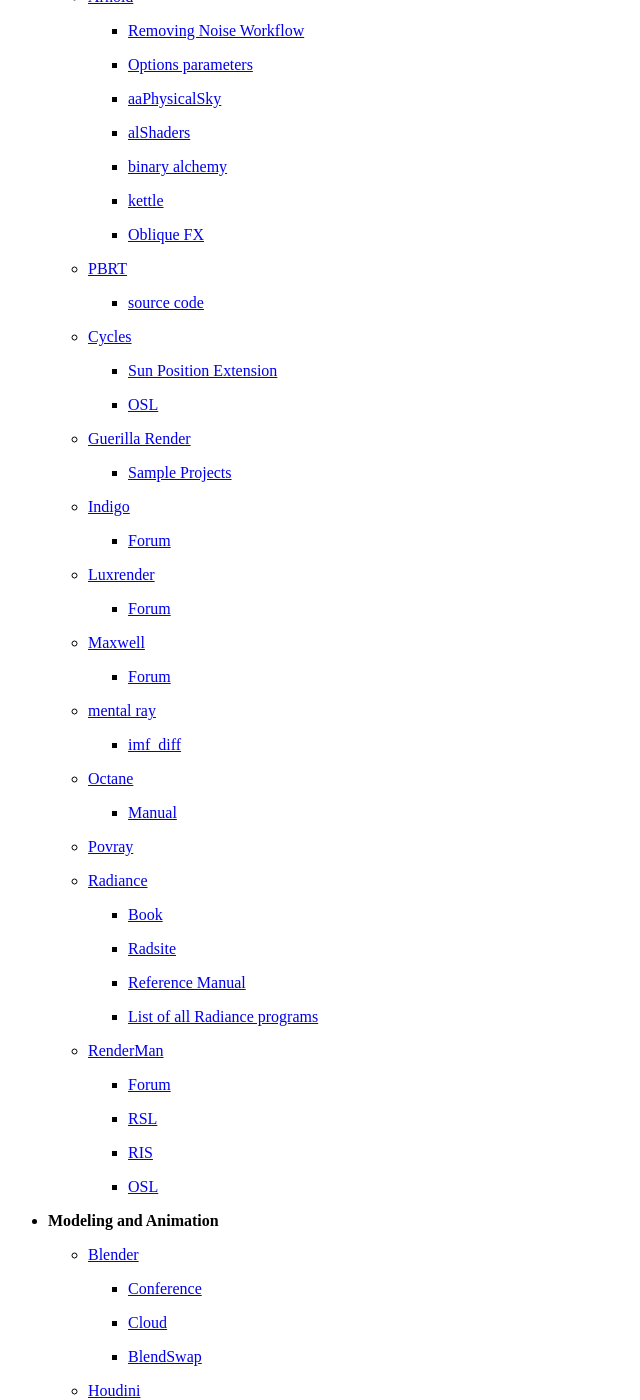
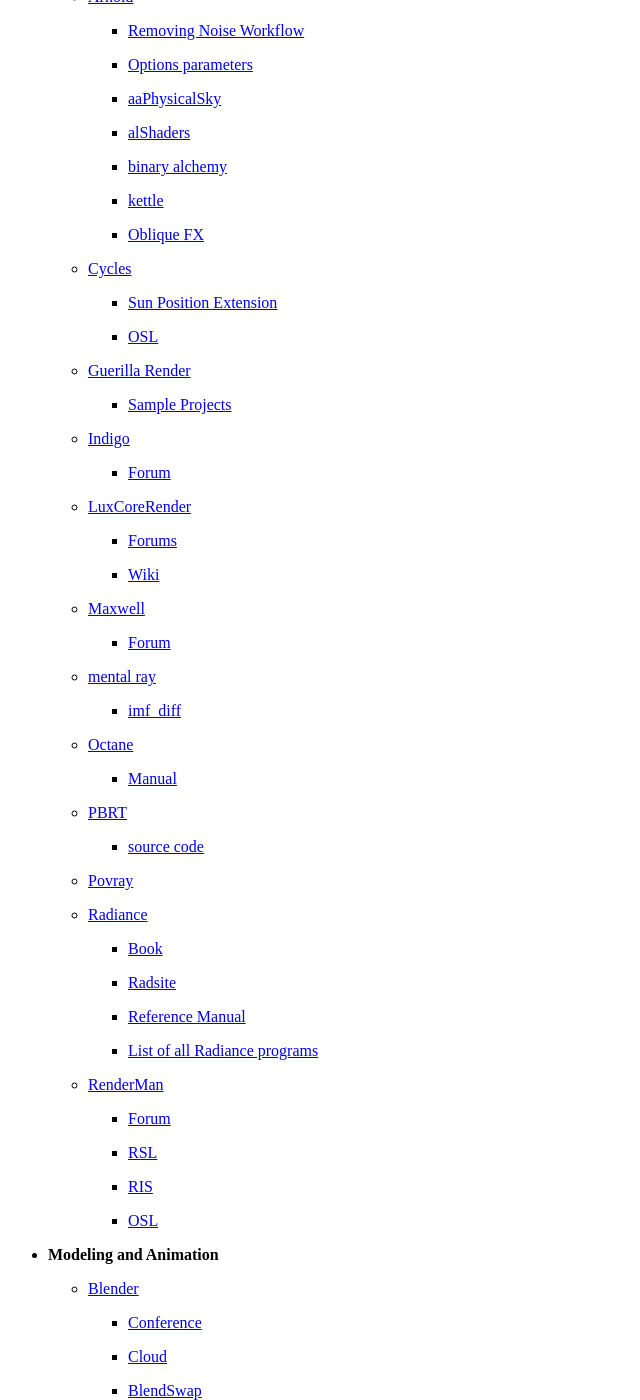
Before and after one commit to wahn/jan_walter_org, a Jekyll site: the page built from links/index.md, in a window 1280 px wide and 1400 px high, scrolled down 1179 px. Shown: the whole window, without its empty margins (0-640 px from the left). Built offline with Jekyll 4.4.1, drawn with Linux system fonts in a browser that asks for light colours; Markdown is read by kramdown in place of the engine named in the settings.

Commit message:
Luxrender is now LuxCoreRender. Link to DevDocs.

```diff
--- a/links/index.md
+++ b/links/index.md
@@ -109,9 +105,13 @@
 
     <!--     + [Forum](http://support.lagoa.com/forums) -->
 
-    - [Luxrender](http://www.luxrender.net/en_GB/index)
+    <!-- - [Luxrender](http://www.luxrender.net/en_GB/index) -->
 
-        + [Forum](http://www.luxrender.net/forum)
+    - [LuxCoreRender](https://luxcorerender.org)
+
+        + [Forums](https://forums.luxcorerender.org)
+
+        + [Wiki](https://wiki.luxcorerender.org)
 
     - [Maxwell](https://www.maxwellrender.com)
 
```
Also changed, not shown: other parts of links/index.md (+5 -5 lines).
